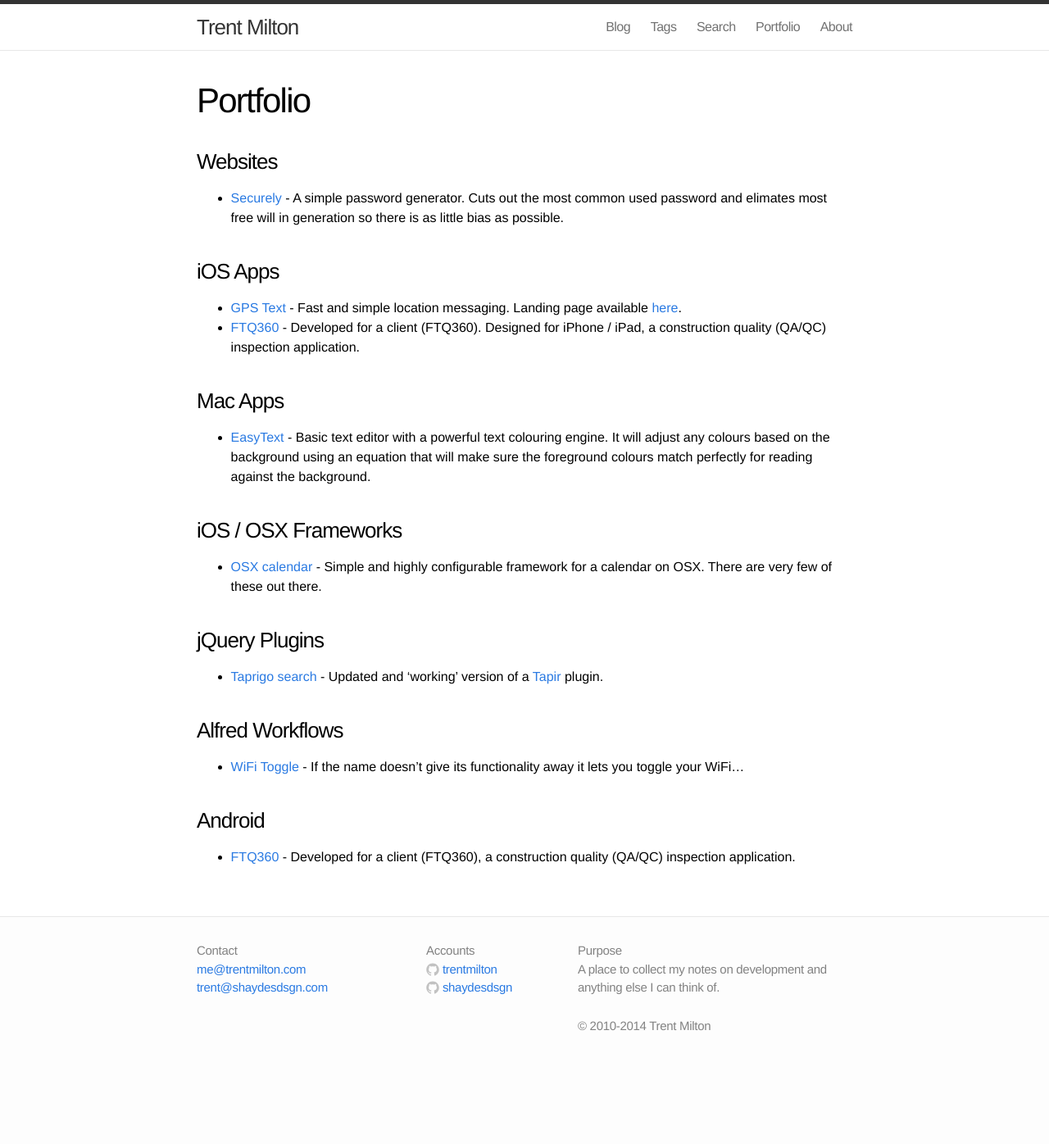
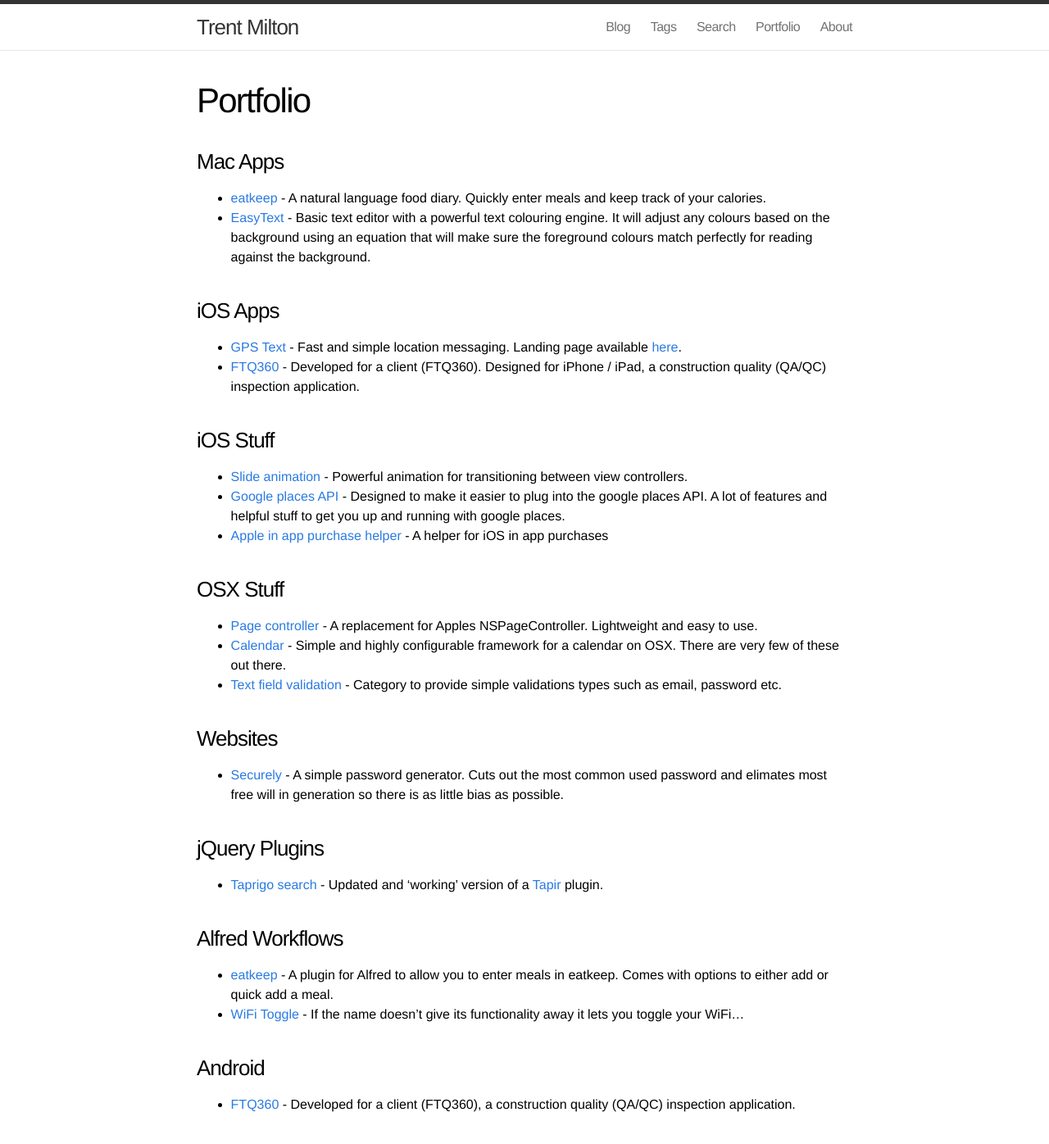
Before and after one commit to trentmilton/trentmilton-site-jekyll, a Jekyll site: the page built from portfolio.md, in a window 1280 px wide and 1400 px high. Shown: the top 1396 px of the window at 82% size. Built offline with Jekyll 4.4.1, drawn with Linux system fonts in a browser that asks for light colours.

Commit message:
Fixed up portfolio

```diff
--- a/portfolio.md
+++ b/portfolio.md
@@ -5,23 +5,39 @@
 exclude_from_search: true
 ---
 
-### Websites
-- [Securely](http://securely.shaydesdsgn.com/) - A simple password generator. Cuts out the most common used password and elimates most free will in generation so there is as little bias as possible.
+### Mac Apps
+
+- [eatkeep](https://itunes.apple.com/au/app/eatkeep/id905820483?mt=12) - A natural language food diary. Quickly enter meals and keep track of your calories.
+- [EasyText](https://itunes.apple.com/us/app/easytext/id740019281?ls=1&mt=12) - Basic text editor with a powerful text colouring engine. It will adjust any colours based on the background using an equation that will make sure the foreground colours match perfectly for reading against the background.
 
 ### iOS Apps
+
 - [GPS Text](https://itunes.apple.com/au/app/gps-text/id406972406?mt=8) - Fast and simple location messaging. Landing page available [here](http://gpstext.shaydesdsgn.com).
 - [FTQ360](https://itunes.apple.com/au/app/ftq360-inspection-system/id524894778?mt=8) - Developed for a client (FTQ360). Designed for iPhone / iPad, a construction quality (QA/QC) inspection application.
 
-### Mac Apps
-- [EasyText](https://itunes.apple.com/us/app/easytext/id740019281?ls=1&mt=12) - Basic text editor with a powerful text colouring engine. It will adjust any colours based on the background using an equation that will make sure the foreground colours match perfectly for reading against the background.
+### iOS Stuff
 
-### iOS / OSX Frameworks
-- [OSX calendar](https://github.com/shaydesdsgn/SDFCalendarOSX) - Simple and highly configurable framework for a calendar on OSX. There are very few of these out there.
+- [Slide animation](https://github.com/shaydesdsgn/SDFTransitionAnimatorSlide) - Powerful animation for transitioning between view controllers.
+- [Google places API](https://github.com/shaydesdsgn/SDFPlaces) - Designed to make it easier to plug into the google places API. A lot of features and helpful stuff to get you up and running with google places.
+- [Apple in app purchase helper](https://github.com/shaydesdsgn/SDFIAPHelper) - A helper for iOS in app purchases
+
+### OSX Stuff
+
+- [Page controller](https://github.com/shaydesdsgn/SDFPages) - A replacement for Apples NSPageController. Lightweight and easy to use.
+- [Calendar](https://github.com/shaydesdsgn/SDFCalendarOSX) - Simple and highly configurable framework for a calendar on OSX. There are very few of these out there.
+- [Text field validation](https://github.com/shaydesdsgn/SDF-NSTextField-Validation) - Category to provide simple validations types such as email, password etc.
+
+### Websites
+
+- [Securely](http://securely.shaydesdsgn.com/) - A simple password generator. Cuts out the most common used password and elimates most free will in generation so there is as little bias as possible.
 
 ### jQuery Plugins
+
 - [Taprigo search](https://github.com/shaydesdsgn/jquery.sd.tapirgo) - Updated and 'working' version of a [Tapir](http://tapirgo.com/) plugin.
 
 ### Alfred Workflows
+
+- [eatkeep](https://github.com/eatkeep/eatkeep-alfred) - A plugin for Alfred to allow you to enter meals in eatkeep. Comes with options to either add or quick add a meal.
 - [WiFi Toggle](https://github.com/trentmilton/alfred-wifi-toggle) - If the name doesn't give its functionality away it lets you toggle your WiFi...
 
 ### Android
```
